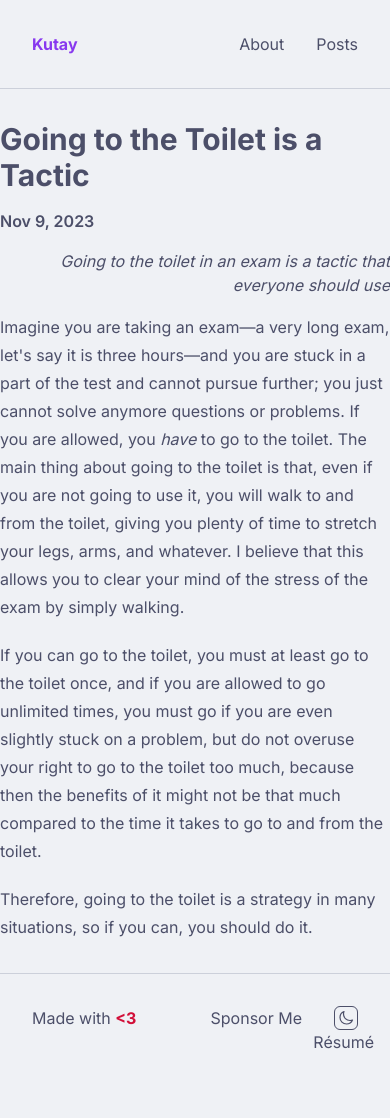
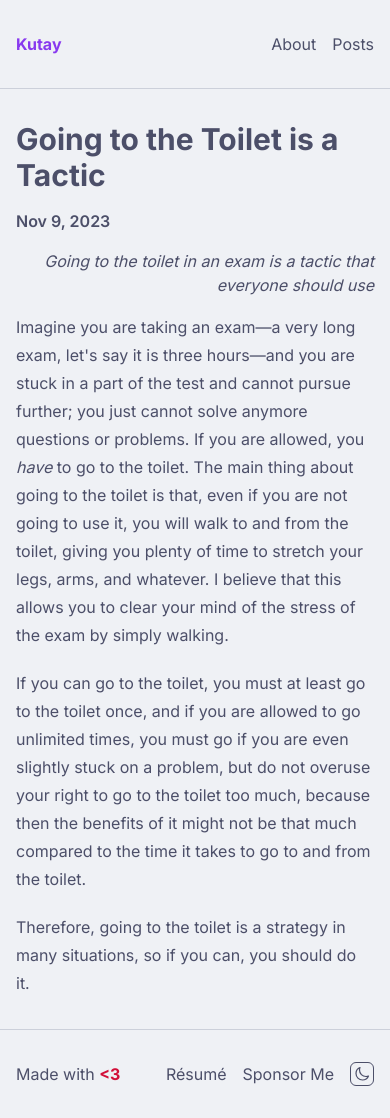
Before and after one commit to mkutay/catter, a Next.js app: page /posts/going-to-toilet-is-a-tactic in a window 390 px wide. Before the commit the page ends 1086 px from the top, so only its background shows below. Built offline with nearby package versions, Linux system fonts and the light colour scheme.

Commit message:
mobile compatibility

```diff
--- a/app/lib/themeChanger.tsx
+++ b/app/lib/themeChanger.tsx
@@ -60,7 +60,7 @@ export default function ThemeChanger() {
         )}
       </button>
       {
-        (numOfChanges > 20) && <p>stawwwp itt</p>
+        (numOfChanges % 20 == 0) && <p>stawwwp itt</p>
       }
     </div>
   );
--- a/app/page.tsx
+++ b/app/page.tsx
@@ -2,7 +2,7 @@ import ListOfPosts from "@/app/ui/listOfPosts";
 
 export default function Home() {
   return (
-    <section className="max-w-prose mx-auto my-0 py-8 prose">
+    <section className="max-w-prose mx-auto my-0 py-8 prose px-4 sm:px-8">
       <h1>
         Latest Posts
       </h1>
--- a/app/pages/[slug]/page.tsx
+++ b/app/pages/[slug]/page.tsx
@@ -25,7 +25,7 @@ export default async function Page({ params }: { params: { slug: string } }) {
   const props = getPage(params);
 
   return (
-    <div className="max-w-prose mx-auto my-0 py-8 prose">
+    <div className="max-w-prose mx-auto my-0 py-8 prose px-4 sm:px-8">
       <h1 className="">
         {props.meta.title}
       </h1>
--- a/app/posts/[slug]/page.tsx
+++ b/app/posts/[slug]/page.tsx
@@ -4,6 +4,14 @@ import { MDXRemote } from 'next-mdx-remote/rsc';
 import fs from 'fs';
 import matter from 'gray-matter';
 import { parseISO, format } from 'date-fns';
+import remarkGfm from 'remark-gfm';
+
+const options = {
+  mdxOptions: {
+    remarkPlugins: [remarkGfm],
+    rehypePlugins: [],
+  }
+};
 
 export function generateMetadata({ params }: { params: { slug: string } }) {
   const { slug } = params;
@@ -26,7 +34,7 @@ export default function Page({ params }: { params: { slug: string } } ) {
   const formattedDate = format(props.meta.date, 'PP')
 
   return (
-    <div className="max-w-prose mx-auto my-0 py-8">
+    <div className="max-w-prose mx-auto my-0 py-8 sm:px-8 px-4">
       <header>
         <h1 className="font-bold text-3xl mb-4">
           {props.meta.title}
@@ -39,7 +47,7 @@ export default function Page({ params }: { params: { slug: string } } ) {
         </p>
       </header>
       <main className="prose">
-        <MDXRemote source={props.content}/>
+        <MDXRemote source={props.content} options={options}/>
       </main>
     </div>
   );
--- a/app/posts/posts/maclaurin-series.mdx
+++ b/app/posts/posts/maclaurin-series.mdx
@@ -9,4 +9,4 @@ I decided to do a presentation on Maclaurin series for Maths AA HL class, which
 I made the slides for the presentation using Beamer (with LaTeX), and honestly, it was great.
 By the way, I kind of utilised 3B1B's technique of teaching. Taylor ~~Swift~~ Series (Maclaurin Series), a joke.
 
-[PDF Version](/assets/pdfs/taylor.pdf)
+[PDF Version](/pdfs/taylor.pdf)
--- a/app/ui/footer.tsx
+++ b/app/ui/footer.tsx
@@ -11,16 +11,16 @@ const items = [
 export default function Footer() {
   return (
     <footer className="py-8 place-content-center max-w-prose mx-auto my-0">
-      <div className="float-left px-4 pl-8">
+      <div className="float-left sm:px-4 sm:pl-8 px-2 pl-4">
         Made with <b className="dark:text-[#f38ba8] text-[#d20f39]">&lt;3</b>
       </div>
-      <div className="float-right px-4 pr-8"><ThemeChanger/></div>
+      <div className="float-right sm:px-4 sm:pr-8 px-2 pr-4"><ThemeChanger/></div>
       <div>
         {items.map((item) => (
           <Link
             key={item.link}
             href={item.link}
-            className="float-right inline-block text-center px-4 hover:text-[#1e66f5] hover:dark:text-[#89b4fa] hover:underline"
+            className="float-right inline-block text-center sm:px-4 px-2 hover:text-[#1e66f5] hover:dark:text-[#89b4fa] hover:underline"
           >
             {item.title}
           </Link>
--- a/app/ui/navBar.tsx
+++ b/app/ui/navBar.tsx
@@ -10,15 +10,15 @@ const items = [
 export default function NavBar() {
   return (
     <nav className="py-8 place-content-center max-w-prose mx-auto my-0">
-      <div className="float-left px-4 pl-8 text-[#8839ef] dark:text-[#cba6f7] hover:underline font-bold">
+      <div className="float-left sm:px-4 sm:pl-8 px-2 pl-4 text-[#8839ef] dark:text-[#cba6f7] hover:underline font-bold">
         <Link href="/">Kutay</Link>
       </div>
-      <div className="pr-4">
+      <div className="sm:pr-4 pr-2">
         {items.map((item) => (
           <Link
             key={item.link}
             href={`/${item.link}`}
-            className="float-right inline-block text-center px-4 hover:text-[#1e66f5] hover:dark:text-[#89b4fa] hover:underline"
+            className="float-right inline-block text-center px-2 sm:px-4 hover:text-[#1e66f5] hover:dark:text-[#89b4fa] hover:underline"
           >
             {item.title}
           </Link>
```
